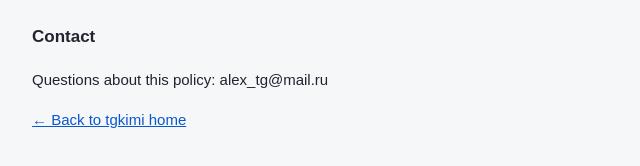
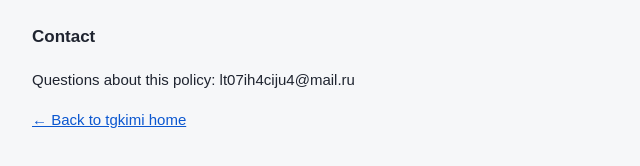
Before and after one commit to alexis-tg/alexis-tg.github.io, a plain HTML site: page privacy.html in a window 1280 px wide. Shown: the part 946-1112 px from the top of the page, 248-888 px from the left. Drawn offline with Linux system fonts and the light colour scheme.

Commit message:
анонимная почта

```diff
--- a/privacy.html
+++ b/privacy.html
@@ -53,7 +53,7 @@
   After revocation, all locally stored tokens stop working.</p>
 
   <h2>Contact</h2>
-  <p>Questions about this policy: alex_tg@mail.ru</p>
+  <p>Questions about this policy: lt07ih4ciju4@mail.ru</p>
 
   <p><a href="index.html">← Back to tgkimi home</a></p>
 </main>
```
Also changed, not shown: index.html (+1 -1 lines).
